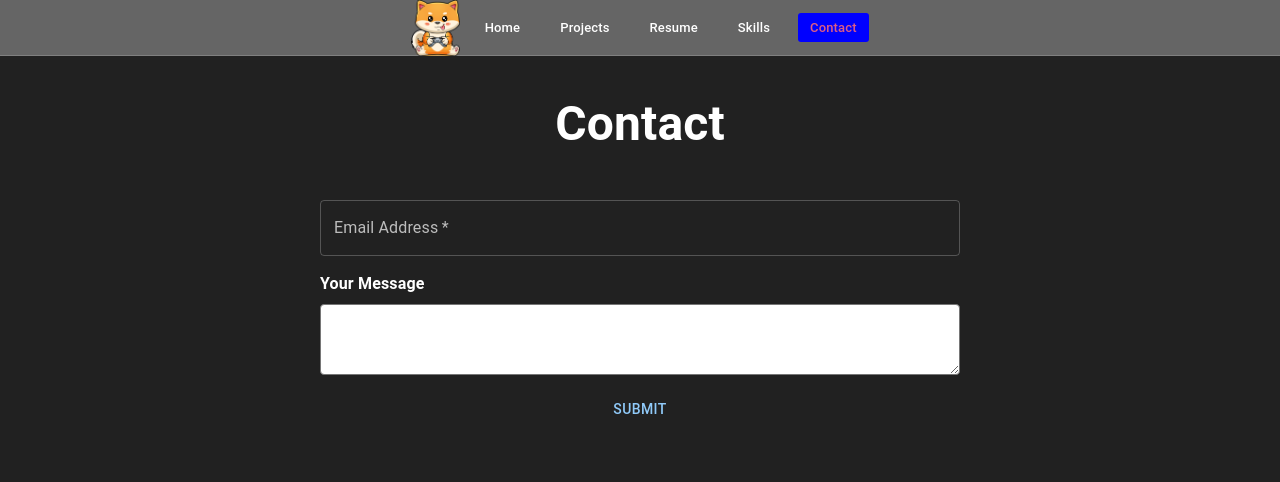
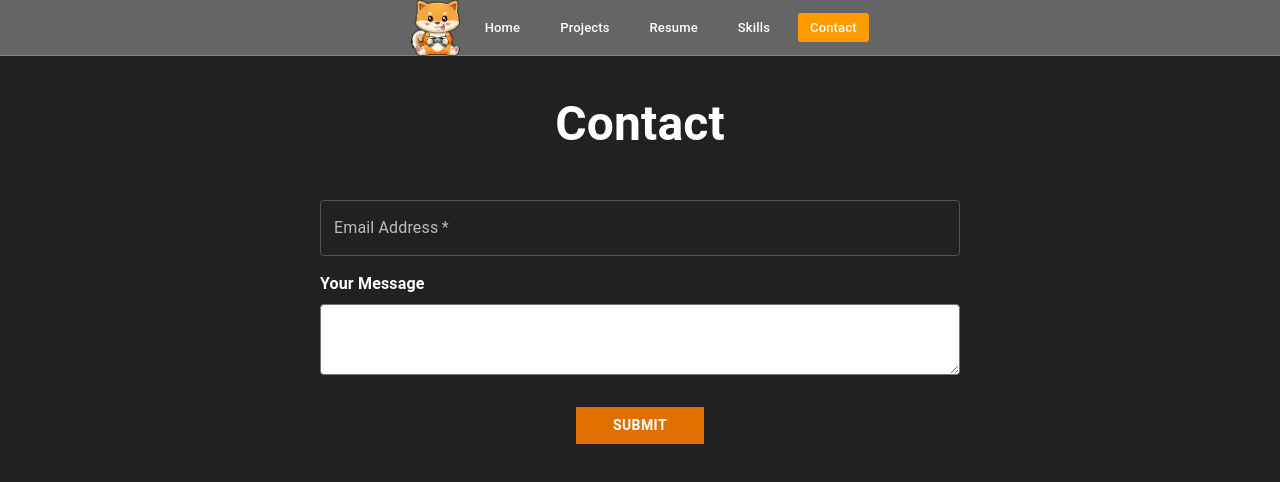
Before and after one commit to ChonkerDev/portfoliofrontend, a React (Vite) app: page /contact in a window 1280 px wide. Shown: the top 482 px of the page. Built offline with nearby package versions, Linux system fonts and the light colour scheme.

Commit message:
improvements to contact page

```diff
--- a/src/components/layout/TopBar.module.css
+++ b/src/components/layout/TopBar.module.css
@@ -55,13 +55,12 @@
 /* Hover state */
 .link:hover {
     background-color: #444;
-    /* dark gray */
-    color: white;
+    color: #ff9a01;
 }
 
 .active {
-    background-color: blue;
-    color: #DE5D83;
+    background-color: #ff9a01;
+    color: #ffffff;
 }
 
 .logo {
--- a/src/pages/Contact/Contact.tsx
+++ b/src/pages/Contact/Contact.tsx
@@ -1,7 +1,7 @@
-import { TextField, Button, TextareaAutosize } from "@mui/material";
+import {TextField, Button, TextareaAutosize} from "@mui/material";
 import classes from './ContactForm.module.css';
-import { ValidationError } from "@formspree/react";
-import { useForm } from '@formspree/react';
+import {ValidationError} from "@formspree/react";
+import {useForm} from '@formspree/react';
 
 export default function Contact() {
     const [state, handleSubmit] = useForm("mnnvlvzn");
@@ -14,7 +14,7 @@ export default function Contact() {
 
             {state.succeeded ? (
                 <div>
-                    <img src="/logo.png" alt="Logo" className={classes.responsiveImage} />
+                    <img src="/logo.png" alt="Logo" className={classes.responsiveImage}/>
                     <p className={classes.responseText}>Thanks for your message!</p>
                 </div>
             ) : (
@@ -27,7 +27,7 @@ export default function Contact() {
                         required
                         className={classes.inputField}
                     />
-                    <ValidationError prefix="Email" field="email" errors={state.errors} />
+                    <ValidationError prefix="Email" field="email" errors={state.errors}/>
 
                     <div style={{padding: '1rem 0', width: '100%'}}>
                         <label htmlFor="message" style={{display: 'block', marginBottom: '0.5rem', fontWeight: 'bold'}}>
@@ -50,10 +50,10 @@ export default function Contact() {
                             }}
                         />
                     </div>
-                    <ValidationError prefix="Message" field="message" errors={state.errors} />
+                    <ValidationError prefix="Message" field="message" errors={state.errors}/>
 
-                    <div className={classes.buttonGroup}>
-                        <Button type="submit" disabled={state.submitting}>
+                    <div className={classes.submitButton}>
+                        <Button type="submit" disabled={state.submitting} sx={{color: '#ffffff', fontWeight: 'bold'}}>
                             Submit
                         </Button>
                     </div>
--- a/src/pages/Contact/ContactForm.module.css
+++ b/src/pages/Contact/ContactForm.module.css
@@ -1,5 +1,5 @@
 .formContainer {
-  display: block;
+    display: flex;
     flex-direction: column;
     align-items: center;
     width: 50vw;
@@ -13,22 +13,22 @@
 }
 
 
-.buttonGroup {
+.submitButton {
     display: flex;
     justify-content: center;
-  width: 100%;
+    width: 20%;
+    margin-top: 1rem;
+    background-color: #e06f00;
 }
 
 .responsiveImage {
-      justify-content: center;
-  width: 20vw;
-  height: auto;
     display: block;
+    width: 20%;
     margin: 0 auto;
-  height: auto; /* maintains aspect ratio */
+    background: white;
 }
 
 .responseText {
     text-align: center;
-  font-size: clamp(1rem, 2vw, 2rem); /* Adjust values as needed */
+    font-size: clamp(1rem, 2vw, 2rem);
 }
```
Lines whose indentation alone changed are shown as unchanged.
